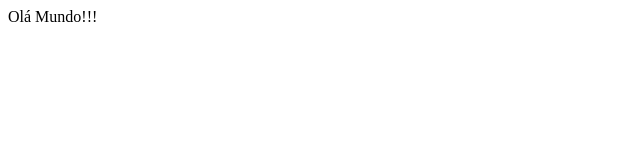
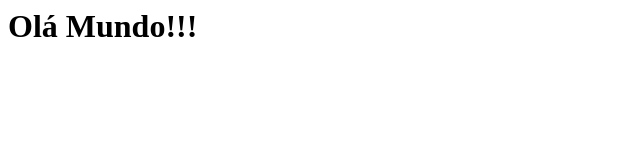
Before and after one commit to angeledei/www, a plain HTML site: page index.html in a window 1280 px wide. Shown: the whole page, without its empty margins (0-640 px from the left). Drawn offline with Linux system fonts and the light colour scheme.

Commit message:
Update index.html

```diff
--- a/index.html
+++ b/index.html
@@ -1 +1,7 @@
+<html>
+  <body>
+    <h1>
 Olá Mundo!!!
+    </h1>
+  </body>
+</html>
```
